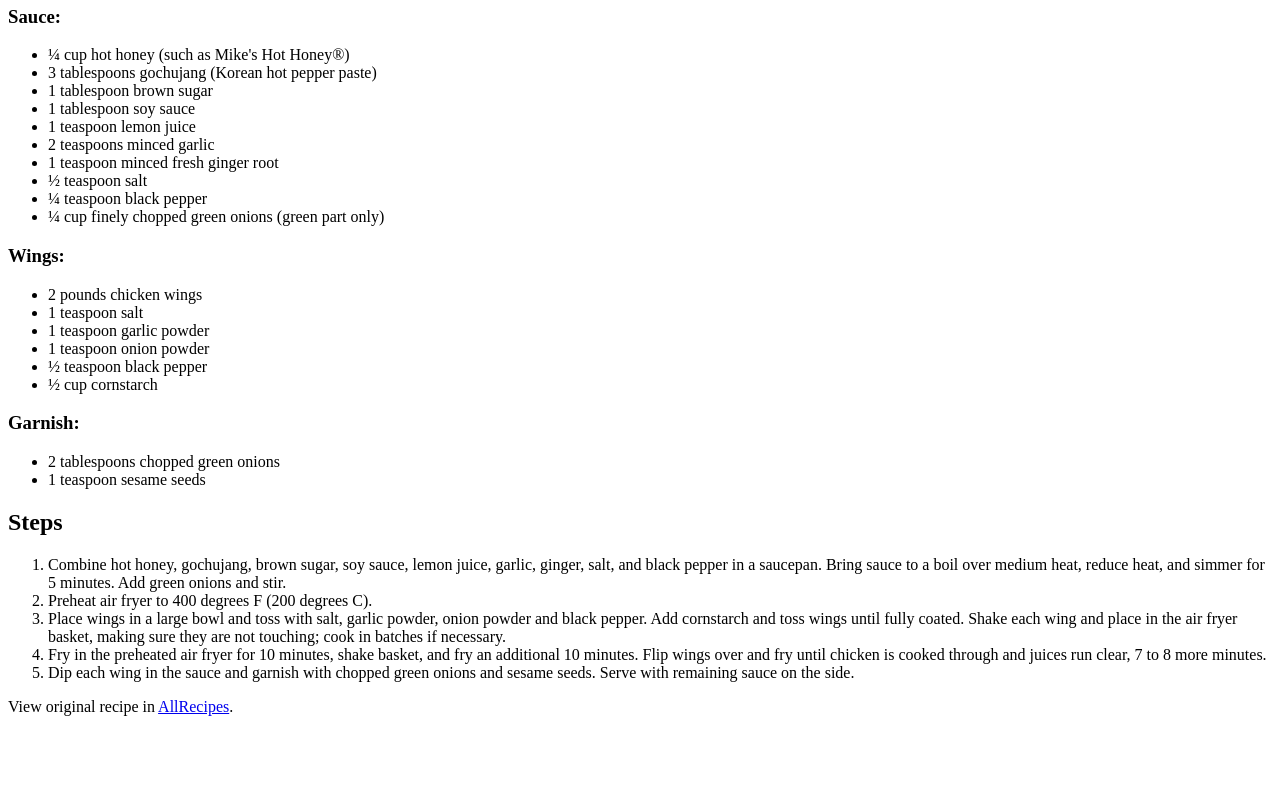
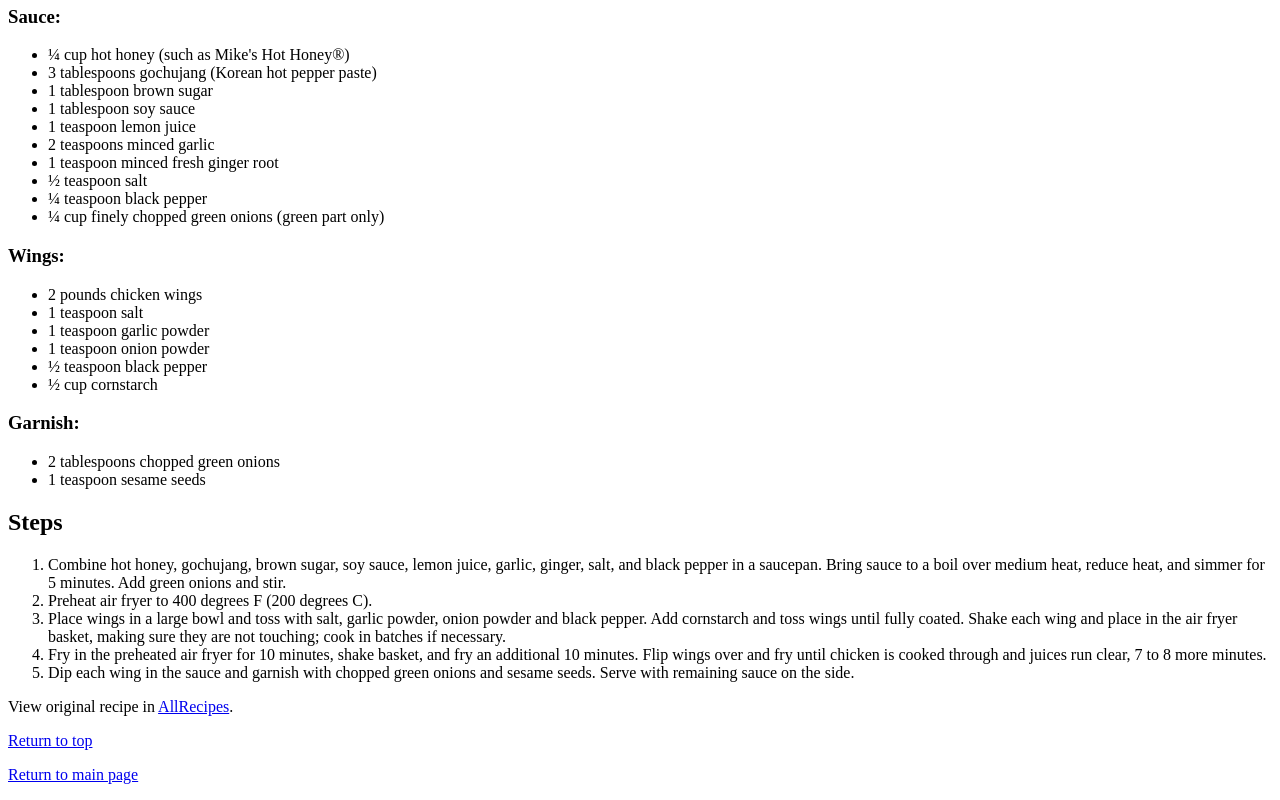
Before and after one commit to nomadhaun/odin-recipes, a plain HTML site: page recipes/chicken-wings.html in a window 1280 px wide. Shown: the part 548-1348 px from the top of the page. Before the commit the page ends 1280 px from the top, so only its background shows below. Drawn offline with Linux system fonts and the light colour scheme.

Commit message:
Added 'Return to top' and 'Return to main menu' on all recipe pages

```diff
--- a/recipes/chicken-wings.html
+++ b/recipes/chicken-wings.html
@@ -50,5 +50,7 @@
 </body>
 <footer>
     <p>View original recipe in <a href="https://www.allrecipes.com/recipe/273764/air-fried-korean-chicken-wings/">AllRecipes</a>.</p>
+    <p><a href="#header">Return to top</a></p>
+    <p><a href="../index.html">Return to main page</a></p>
 </footer>
 </html>
```
Also changed, not shown: recipes/moscow-mule.html (+2 -0 lines), recipes/roasted-almonds.html (+2 -0 lines).
